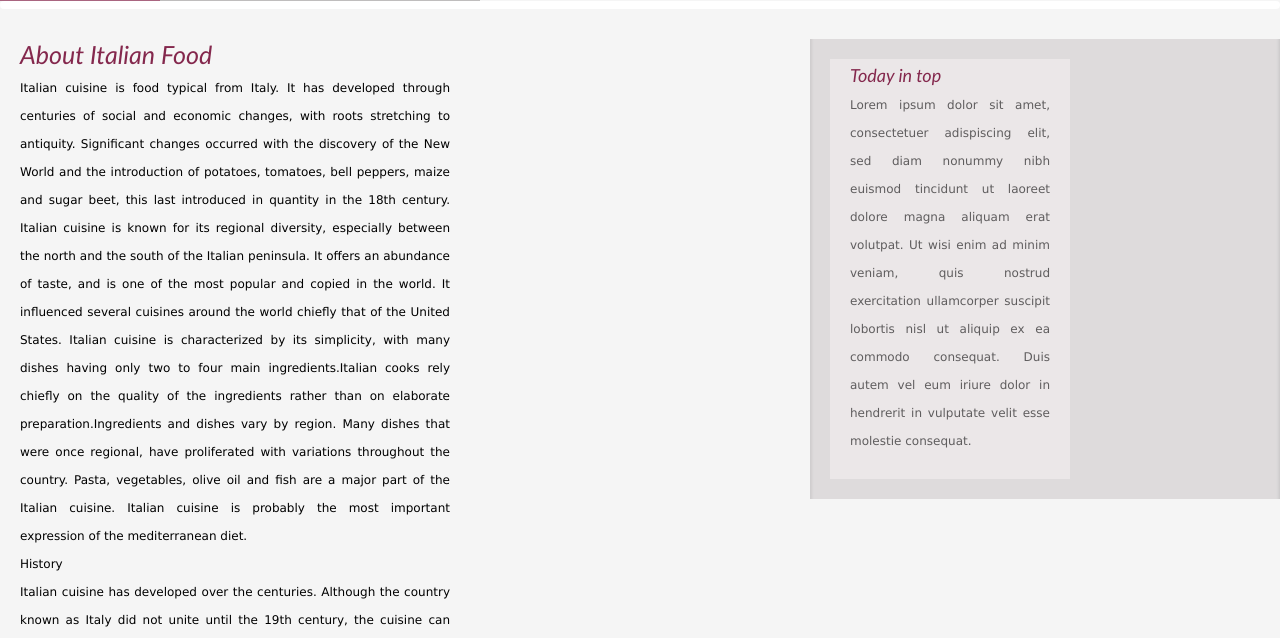
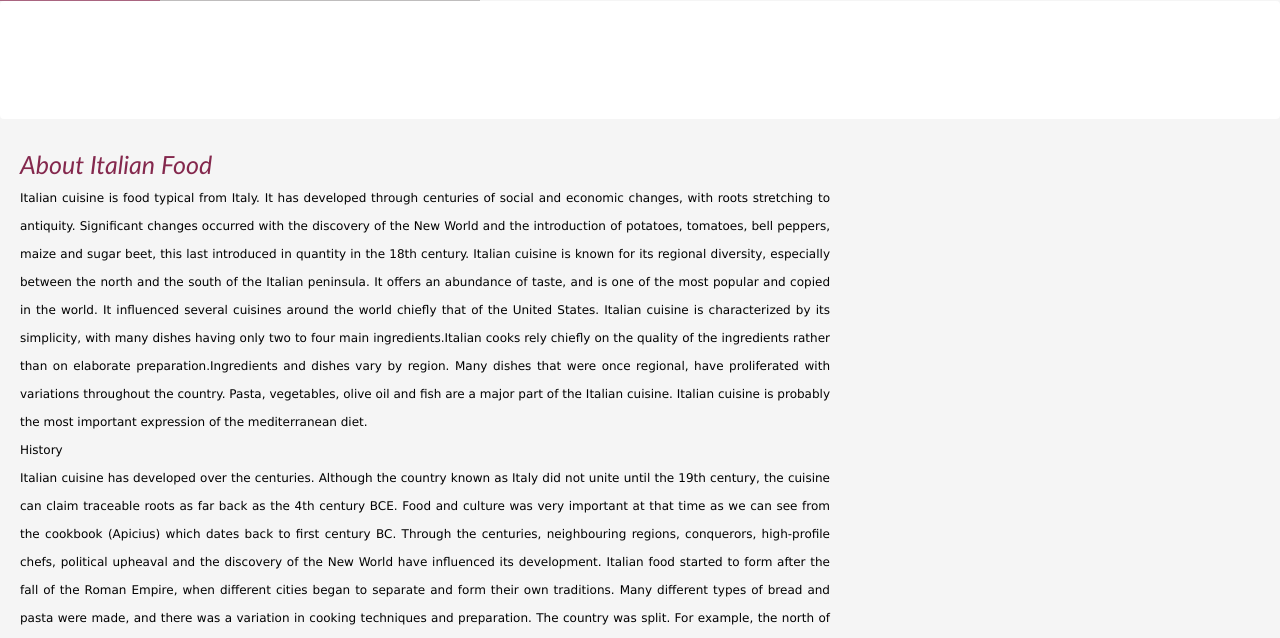
Before and after one commit to itmykolaiv/italian_receipts, a plain HTML site: page template/cake-delights/index.html in a window 1280 px wide. Shown: the part 159-797 px from the top of the page. Drawn offline with nearby package versions, Linux system fonts and the light colour scheme.

Commit message:
update index.html

```diff
--- a/template/cake-delights/css/style.css
+++ b/template/cake-delights/css/style.css
@@ -384,7 +384,7 @@
 	float: left;
 	height: auto;
 	padding: 0 0 0 20px;
-	width: 430px;
+	width: 810px;
 }
 #content div.home div.aside h1 {
 	color: #84284d;
--- /dev/null
+++ b/template/cake-delights/js/custom.js
@@ -0,0 +1,11 @@
+$(function () {
+    SyntaxHighlighter.all();
+});
+$(window).load(function () {
+    $('.flexslider').flexslider({
+        animation: "slide",
+        start: function (slider) {
+            $('body').removeClass('loading');
+        }
+    });
+});
```
